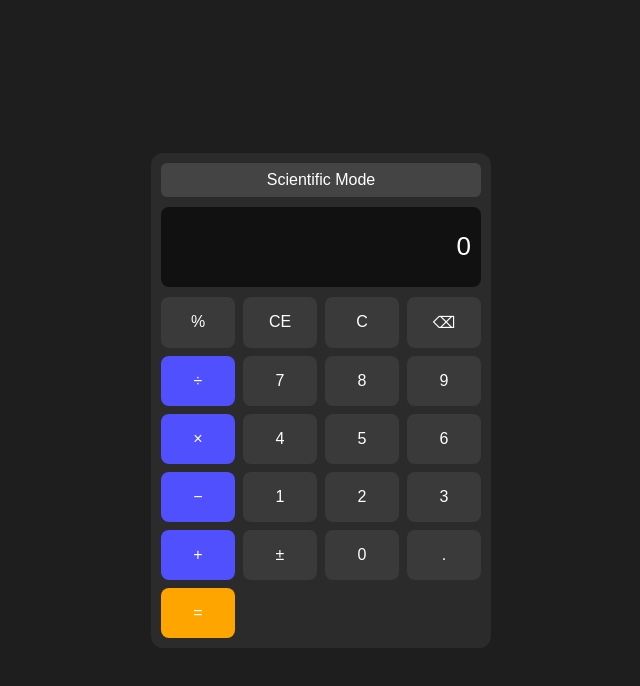
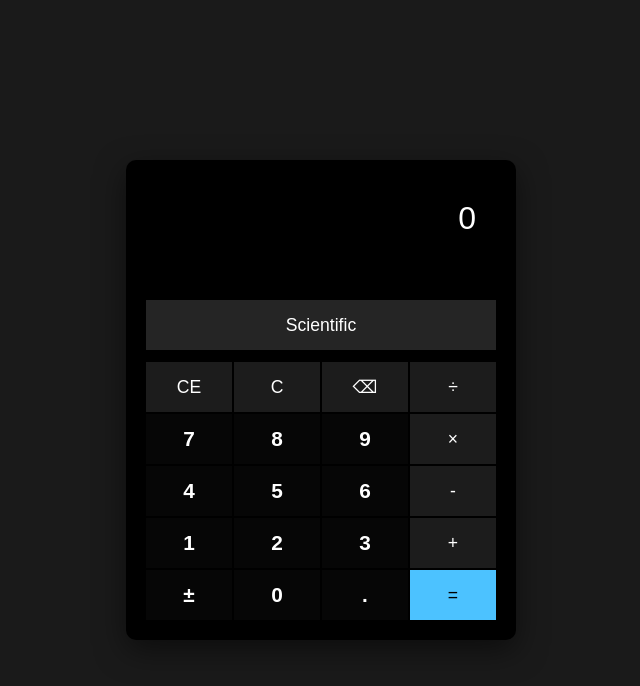
Before and after one commit to hussein-hamdan/Calculator, a website: page index.html in a window 1280 px wide. Shown: the whole page, without its empty margins (319-959 px from the left). Drawn offline with nearby package versions, Linux system fonts and the light colour scheme.

Commit message:
Edit calculator ui and add logic for main operator(+,-,*,/)

```diff
--- a/css/style.css
+++ b/css/style.css
@@ -1,85 +1,83 @@
 body {
-  margin: 0;
-  height: 100vh;
+  background-color: #1a1a1a;
   display: flex;
   justify-content: center;
   align-items: center;
-  background: #1e1e1e;
-  font-family: Arial;
+  height: 100vh;
+  margin: 0;
+  font-family: Arial, sans-serif;
 }
 
 .calculator {
-  width: 320px;
-  background: #2b2b2b;
-  border-radius: 12px;
-  padding: 10px;
-  transition: 0.3s;
+  background-color: #000;
+  padding: 20px;
+  border-radius: 10px;
+  width: 350px;
+  box-shadow: 0 10px 30px rgba(0, 0, 0, 0.5);
 }
 
 .display {
-  height: 60px;
-  background: #111;
+  background: #000;
   color: white;
-  font-size: 26px;
-  display: flex;
-  align-items: center;
-  justify-content: flex-end;
-  padding: 10px;
-  border-radius: 8px;
+  text-align: right;
+  padding: 20px;
+  font-size: 2rem;
+  word-wrap: break-word;
+  min-height: 80px;
+}
+
+.buttons-grid {
+  display: grid;
+  grid-template-columns: repeat(4, 1fr);
+  gap: 2px;
+}
+
+button {
+  height: 50px;
+  border: none;
+  background-color: #1c1c1c;
+  color: white;
+  font-size: 1.1rem;
+  cursor: pointer;
+  transition: 0.2s;
+}
+
+button:hover {
+  background-color: #333;
+}
+
+.btn-num {
+  background-color: #060606;
+  font-weight: bold;
+  font-size: 1.3rem;
+}
+.btn-op {
+  background-color: #1c1c1c;
+}
+.btn-equals {
+  background-color: #4cc2ff;
+  color: black;
+}
+
+.span-two {
+  grid-column: span 4;
+  background-color: #252525;
   margin-bottom: 10px;
 }
 
-/* زر التبديل */
-.toggle {
-  margin-bottom: 10px;
-  padding: 8px;
-  width: 100%;
-  background: #444;
-  color: white;
-  border: none;
-  border-radius: 6px;
-  cursor: pointer;
+/* إخفاء الأزرار العلمية افتراضياً */
+.scientific-keys {
+  display: none;
+  grid-column: span 4;
+  grid-template-columns: repeat(5, 1fr);
+  gap: 2px;
 }
 
-.buttons {
+/* عندما تكون الآلة في الوضع العلمي */
+.calculator.scientific-mode .scientific-keys {
   display: grid;
-  grid-template-columns: repeat(4, 1fr);
-  gap: 8px;
 }
 
-button {
-  padding: 16px;
-  font-size: 16px;
-  border: none;
-  border-radius: 8px;
-  background: #3a3a3a;
-  color: white;
-  cursor: pointer;
+.calculator.scientific-mode {
+  width: 450px; /* توسيع الآلة قليلاً في الوضع العلمي */
 }
-
-/* العمليات */
-.operator {
-  background: #5050ff;
-}
-.equal {
-  background: orange;
-}
-
-/* الأزرار العلمية */
-.scientific {
-  display: none;
-}
-
-/* عند التفعيل */
-.calculator.scientific-mode {
-  width: 420px;
-}
-
-.calculator.scientific-mode .buttons {
-  grid-template-columns: repeat(6, 1fr);
-}
-
-/* إظهار العلمي */
-.calculator.scientific-mode .scientific {
-  display: block;
-}
--- a/index.html
+++ b/index.html
@@ -15,55 +15,56 @@
 
   <body>
     <div class="calculator" id="calc">
-      <button class="toggle" onclick="toggleMode()">Scientific Mode</button>
+      <div class="display">
+        <div id="previous-operand"></div>
+        <div id="current-operand">0</div>
+      </div>
 
-      <div class="display">0</div>
+      <div class="buttons-grid">
+        <button onclick="toggleScientific()" class="span-two mode-btn">
+          Scientific
+        </button>
+        <div class="scientific-keys">
+          <button data-func="pow2">x²</button>
+          <button data-func="powY">xʸ</button>
+          <button data-func="sin">sin</button>
+          <button data-func="cos">cos</button>
+          <button data-func="tan">tan</button>
+          <button data-func="sqrt">√</button>
+          <button data-func="log10">10ˣ</button>
+          <button data-func="log">log</button>
+          <button data-func="exp">Exp</button>
+          <button data-func="mod">Mod</button>
+          <button data-func="pi">π</button>
+          <button data-func="fact">n!</button>
+        </div>
 
-      <div class="buttons">
-        <!-- Scientific -->
-        <button class="scientific">sin</button>
-        <button class="scientific">cos</button>
-        <button class="scientific">tan</button>
-        <button class="scientific">log</button>
-        <button class="scientific">ln</button>
-        <button class="scientific">π</button>
+        <button class="btn-gray" onclick="clearDisplay()">CE</button>
+        <button class="btn-gray" onclick="allClear()">C</button>
+        <button class="btn-gray" onclick="deleteNumber()">⌫</button>
+        <button class="btn-op" onclick="chooseOperation('÷')">÷</button>
 
-        <button class="scientific">x²</button>
-        <button class="scientific">x³</button>
-        <button class="scientific">√</button>
-        <button class="scientific">∛</button>
-        <button class="scientific">xʸ</button>
-        <button class="scientific">( )</button>
+        <button class="btn-num" onclick="appendNumber('7')">7</button>
+        <button class="btn-num" onclick="appendNumber('8')">8</button>
+        <button class="btn-num" onclick="appendNumber('9')">9</button>
+        <button class="btn-op" onclick="chooseOperation('×')">×</button>
 
-        <!-- Standard -->
-        <button>%</button>
-        <button>CE</button>
-        <button>C</button>
-        <button>⌫</button>
-        <button class="operator">÷</button>
+        <button class="btn-num" onclick="appendNumber('4')">4</button>
+        <button class="btn-num" onclick="appendNumber('5')">5</button>
+        <button class="btn-num" onclick="appendNumber('6')">6</button>
+        <button class="btn-op" onclick="chooseOperation('-')">-</button>
 
-        <button>7</button>
-        <button>8</button>
-        <button>9</button>
-        <button class="operator">×</button>
+        <button class="btn-num" onclick="appendNumber('1')">1</button>
+        <button class="btn-num" onclick="appendNumber('2')">2</button>
+        <button class="btn-num" onclick="appendNumber('3')">3</button>
+        <button class="btn-op" onclick="chooseOperation('+')">+</button>
 
-        <button>4</button>
-        <button>5</button>
-        <button>6</button>
-        <button class="operator">−</button>
-
-        <button>1</button>
-        <button>2</button>
-        <button>3</button>
-        <button class="operator">+</button>
-
-        <button>±</button>
-        <button>0</button>
-        <button>.</button>
-        <button class="equal">=</button>
+        <button class="btn-num" onclick="toggleSign()">±</button>
+        <button class="btn-num" onclick="appendNumber('0')">0</button>
+        <button class="btn-num" onclick="appendNumber('.')">.</button>
+        <button class="btn-equals" onclick="compute()">=</button>
       </div>
     </div>
-
     <script src="./js/main.js"></script>
   </body>
 </html>
--- a/js/main.js
+++ b/js/main.js
@@ -1,4 +1,110 @@
-function toggleMode() {
+let currentOperand = "0";
+let fullExpression = ""; // لتخزين العملية الكاملة تراكمياً
+
+const currentTextElement = document.getElementById("current-operand");
+const previousTextElement = document.getElementById("previous-operand");
+
+// وظيفة التبديل بين الوضعين
+function toggleScientific() {
   const calc = document.getElementById("calc");
   calc.classList.toggle("scientific-mode");
 }
+
+function appendNumber(number) {
+  if (number === "." && currentOperand.includes(".")) return;
+
+  if (currentOperand === "0" && number !== ".") {
+    currentOperand = number.toString();
+  } else {
+    currentOperand = currentOperand.toString() + number.toString();
+  }
+  updateDisplay();
+}
+
+function chooseOperation(op) {
+  // استبدال الرموز لتعمل برمجياً (× تصبح * و ÷ تصبح /)
+  let visualOp = op;
+  let logicOp = op === "×" ? "*" : op === "÷" ? "/" : op;
+
+  if (currentOperand === "" && fullExpression === "") return;
+
+  if (fullExpression === "" && currentOperand !== "") {
+    fullExpression = currentOperand + logicOp;
+  } else {
+    fullExpression += currentOperand + logicOp;
+  }
+
+  currentOperand = "";
+  updateDisplay();
+}
+
+function compute() {
+  if (currentOperand === "" && fullExpression === "") return;
+
+  let finalExpression = fullExpression + currentOperand;
+
+  try {
+    let result = new Function("return " + finalExpression)();
+
+    currentOperand = result.toString();
+    fullExpression = "";
+    operation = undefined;
+  } catch (error) {
+    currentOperand = "Error";
+  }
+
+  updateDisplay();
+}
+
+function updateDisplay() {
+  currentTextElement.innerText = currentOperand;
+  previousTextElement.innerText = fullExpression
+    .replace(/\*/g, "×")
+    .replace(/\//g, "÷");
+}
+
+function allClear() {
+  currentOperand = "0";
+  fullExpression = "";
+  updateDisplay();
+}
+
+function deleteNumber() {
+  if (currentOperand === "0") return;
+  currentOperand = currentOperand.toString().slice(0, -1);
+  if (currentOperand === "") currentOperand = "0";
+  updateDisplay();
+}
+
+// إضافة مراقب أحداث للوحة المفاتيح
+document.addEventListener("keydown", function (event) {
+  const key = event.key;
+
+  if ((key >= "0" && key <= "9") || key === ".") {
+    appendNumber(key);
+  }
+
+  if (key === "+" || key === "-") {
+    chooseOperation(key);
+  }
+  if (key === "*") {
+    chooseOperation("×");
+  }
+  if (key === "/") {
+    event.preventDefault();
+    chooseOperation("÷");
+  }
+
+  // زر Enter للحساب (=)
+  if (key === "Enter" || key === "=") {
+    event.preventDefault();
+    compute();
+  }
+
+  if (key === "Backspace") {
+    deleteNumber();
+  }
+  if (key === "Escape") {
+    allClear();
+  }
+});
```
